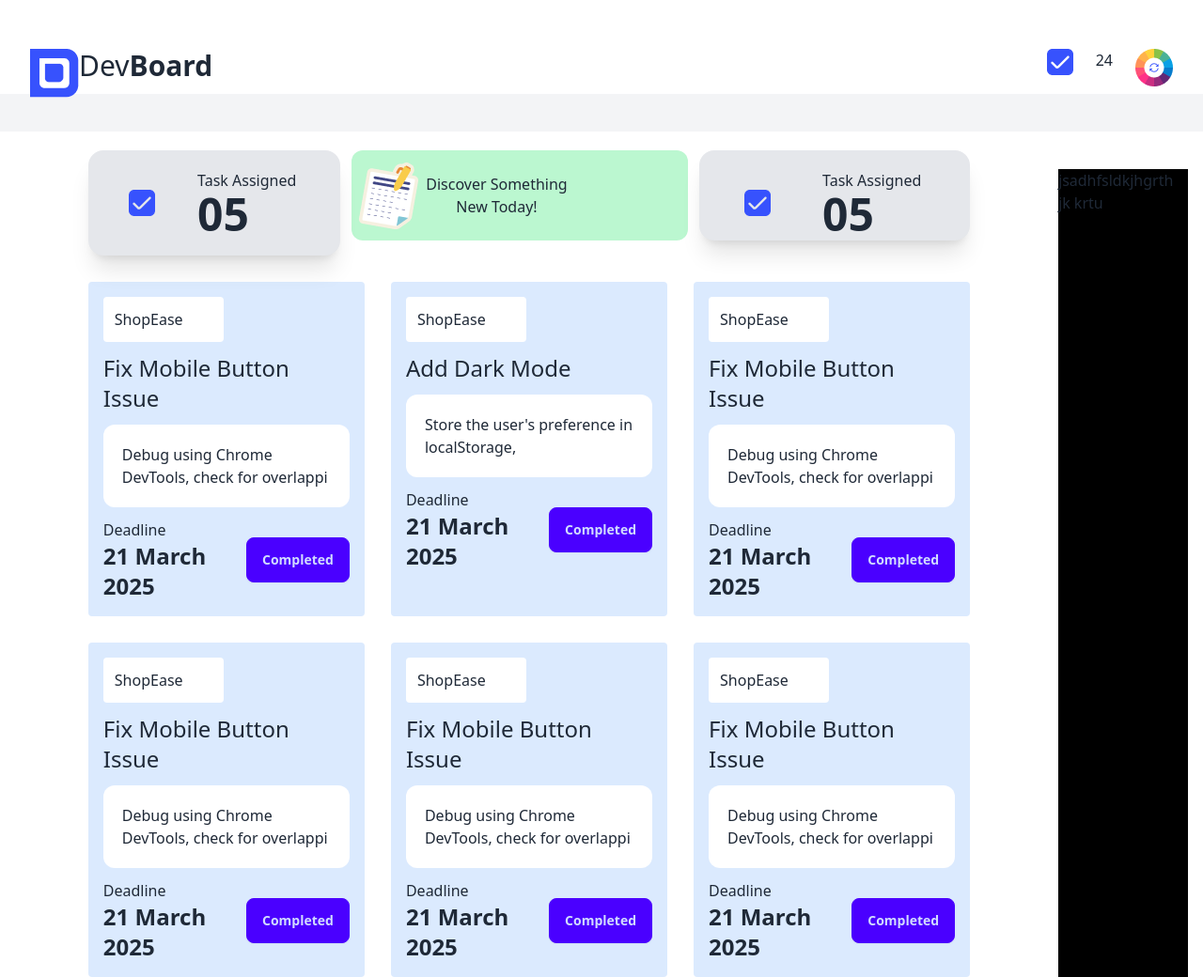
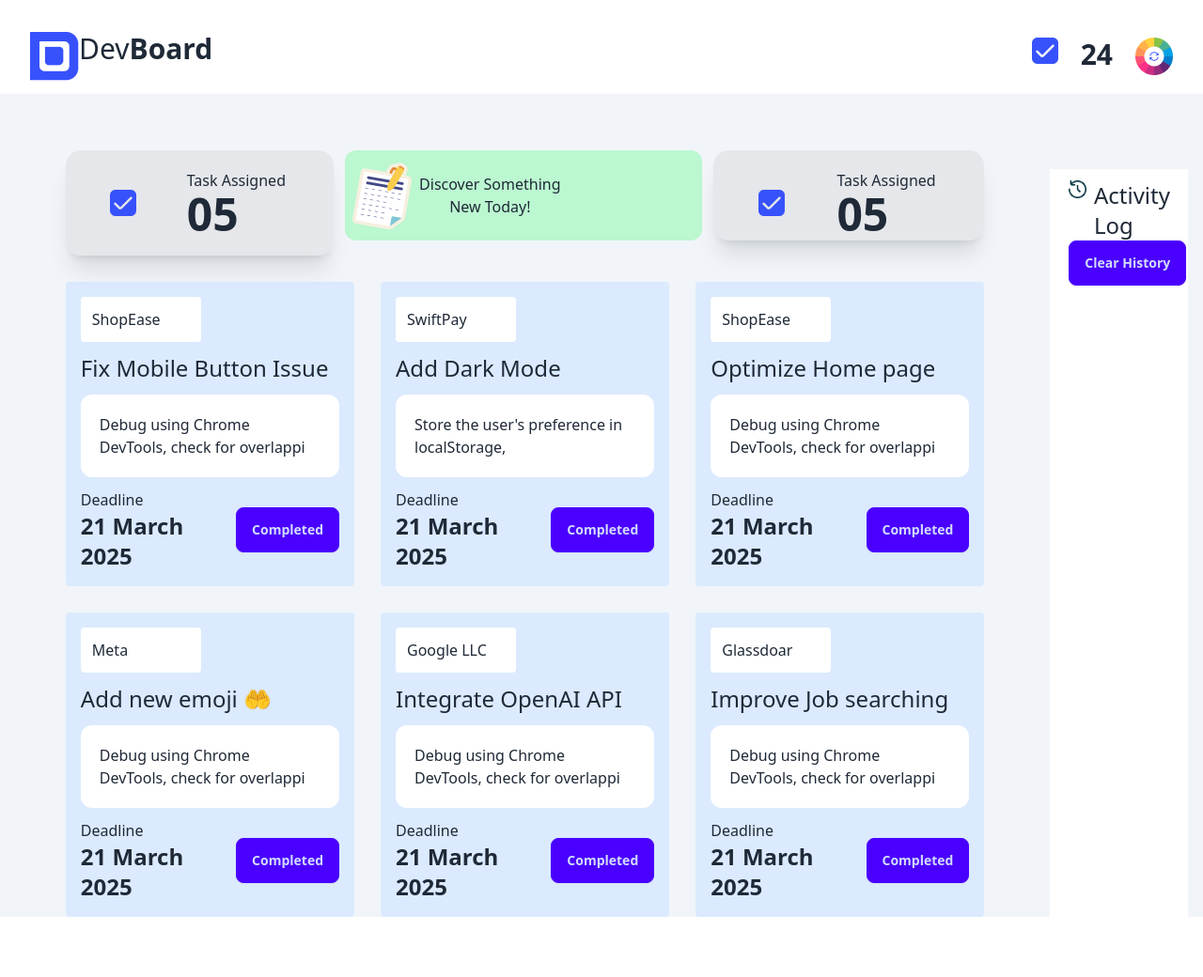
Before and after one commit to abdulalim1010/assignment-five-repo, a plain HTML site: page index.html in a window 1280 px wide. Shown: the whole page at 94% size. After the commit the page ends 976 px from the top, so only its background shows below. Drawn offline with nearby package versions, Linux system fonts and the light colour scheme.

Commit message:
last time

```diff
--- a/index.html
+++ b/index.html
@@ -13,17 +13,17 @@
   <script src="https://unpkg.com/@tailwindcss/browser@4"></script>
 </head>
 
-<body class="bg-gray-100">
+<body class="bg-slate-100">
   <header>
-    <nav class="flex justify-between mt-5 p-8 bg-white h-20">
+    <nav class="flex justify-between items-center mt-5 p-8 bg-white h-20">
       <div class="flex">
         <div><img src="assets/logo.png" alt=""></div>
         <div class="text-3xl">Dev<span class="text-3xl font-bold">Board</span></div>
       </div>
       <div class="flex gap-6">
         <div><img src="assets/checkbox.png" alt=""></div>
-        <div>24</div>
-        <div><img src="assets/theme-btn.png" alt=""></div>
+        <div class="text-3xl font-bold">24</div>
+        <div id="color-change"><img src=" assets/theme-btn.png" alt=""></div>
       </div>
     </nav>
     <!-- main part -->
@@ -31,12 +31,12 @@
 
 
   </header>
-  <main class="mt-10 bg-white">
+  <main class="mt-10 ">
     <div class="mt-5 flex">
 
       <!-- first-3 part -->
       <div class=" flex justify-around">
-        <div class="w-5/6">
+        <div class="w-7/8">
           <div class="flex gap-3 ">
 
 
@@ -81,7 +81,7 @@
 
           </div>
           <div class="grid grid-cols-3 gap-7 mt-7 ">
-
+            <!-- section1 -->
             <section class="p-4 space-y-3 bg-blue-100 rounded">
               <p class="bg-white w-32 rounded p-3">ShopEase</p>
               <h3 class="text-2xl font-medium">Fix Mobile Button Issue</h3>
@@ -92,13 +92,13 @@
                   <p>Deadline</p>
                   <h4 class="text-2xl font-semibold">21 March 2025</h4>
                 </div>
-                <div><button class="btn btn-primary">Completed</button></div>
+                <div><button id="first-btn" class="btn btn-primary">Completed</button></div>
               </div>
 
 
             </section>
             <section class="p-4 space-y-3 bg-blue-100 rounded">
-              <p class="bg-white w-32 rounded p-3">ShopEase</p>
+              <p class="bg-white w-32 rounded p-3">SwiftPay</p>
               <h3 class="text-2xl font-medium">Add Dark Mode</h3>
               <p class="bg-white rounded-xl  p-5">Store the user's preference in localStorage, </p>
               <div class="flex gap-x-1 items-center justify-center">
@@ -114,7 +114,7 @@
             </section>
             <section class="p-4 space-y-3 bg-blue-100 rounded">
               <p class="bg-white w-32 rounded p-3">ShopEase</p>
-              <h3 class="text-2xl font-medium">Fix Mobile Button Issue</h3>
+              <h3 class="text-2xl font-medium">Optimize Home page </h3>
               <p class="bg-white rounded-xl  p-5">Debug using Chrome DevTools, check for overlappi</p>
               <div class="flex gap-x-1 items-center justify-center">
                 <div>
@@ -128,8 +128,8 @@
 
             </section>
             <section class="p-4 space-y-3 bg-blue-100 rounded">
-              <p class="bg-white w-32 rounded p-3">ShopEase</p>
-              <h3 class="text-2xl font-medium">Fix Mobile Button Issue</h3>
+              <p class="bg-white w-32 rounded p-3">Meta</p>
+              <h3 class="text-2xl font-medium">Add new emoji 🤲</h3>
               <p class="bg-white rounded-xl  p-5">Debug using Chrome DevTools, check for overlappi</p>
               <div class="flex gap-x-1 items-center justify-center">
                 <div>
@@ -143,8 +143,8 @@
 
             </section>
             <section class="p-4 space-y-3 bg-blue-100 rounded">
-              <p class="bg-white w-32 rounded p-3">ShopEase</p>
-              <h3 class="text-2xl font-medium">Fix Mobile Button Issue</h3>
+              <p class="bg-white w-32 rounded p-3">Google LLC</p>
+              <h3 class="text-2xl font-medium">Integrate OpenAI API</h3>
               <p class="bg-white rounded-xl  p-5">Debug using Chrome DevTools, check for overlappi</p>
               <div class="flex gap-x-1 items-center justify-center">
                 <div>
@@ -158,8 +158,8 @@
 
             </section>
             <section class="p-4 space-y-3 bg-blue-100 rounded">
-              <p class="bg-white w-32 rounded p-3">ShopEase</p>
-              <h3 class="text-2xl font-medium">Fix Mobile Button Issue</h3>
+              <p class="bg-white w-32 rounded p-3">Glassdoar</p>
+              <h3 class="text-2xl font-medium">Improve Job searching</h3>
               <p class="bg-white rounded-xl  p-5">Debug using Chrome DevTools, check for overlappi</p>
               <div class="flex gap-x-1 items-center justify-center">
                 <div>
@@ -177,8 +177,17 @@
         </div>
 
       </div>
-      <div class="bg-black mt-10 w-auto mr-4">
-        <h1>jsadhfsldkjhgrth jk krtu</h1>
+      <div class="bg-white pl-5 pt-3 mr-4 mt-10 w-max">
+        <div class="flex gap-2">
+          <div>
+            <img src="assets/activity.png" alt="">
+          </div>
+          <div>
+            <h6 class="text-2xl"> Activity Log </h6>
+          </div>
+        </div>
+
+        <button id="" class="btn btn-primary">Clear History</button>
       </div>
     </div>
 
@@ -188,8 +197,14 @@
 
     </div>
   </main>
+  <script>
+    document.getElementById('first-btn').addEventListener('click', function click() {
+      alert('board update sucessfully')
+      document.getElementById('first-btn').disabled = true;
+    });
 
-
+  </script>
+  <script src="js/color.js"></script>
 </body>
 
 </html>
--- /dev/null
+++ b/js/color.js
@@ -0,0 +1,12 @@
+
+    function getRandomColor() {
+      const r = Math.floor(Math.random() * 256);
+      const g = Math.floor(Math.random() * 256);
+      const b = Math.floor(Math.random() * 256);
+      return `rgb(${r}, ${g}, ${b})`;
+    }
+
+
+    document.getElementById('color-change').addEventListener('click', function () {
+      document.body.style.backgroundColor = getRandomColor();
+    });
```
Also changed, not shown: extra.html (+1 -1 lines), test.html (added, +65 -0 lines), first.js (added).
